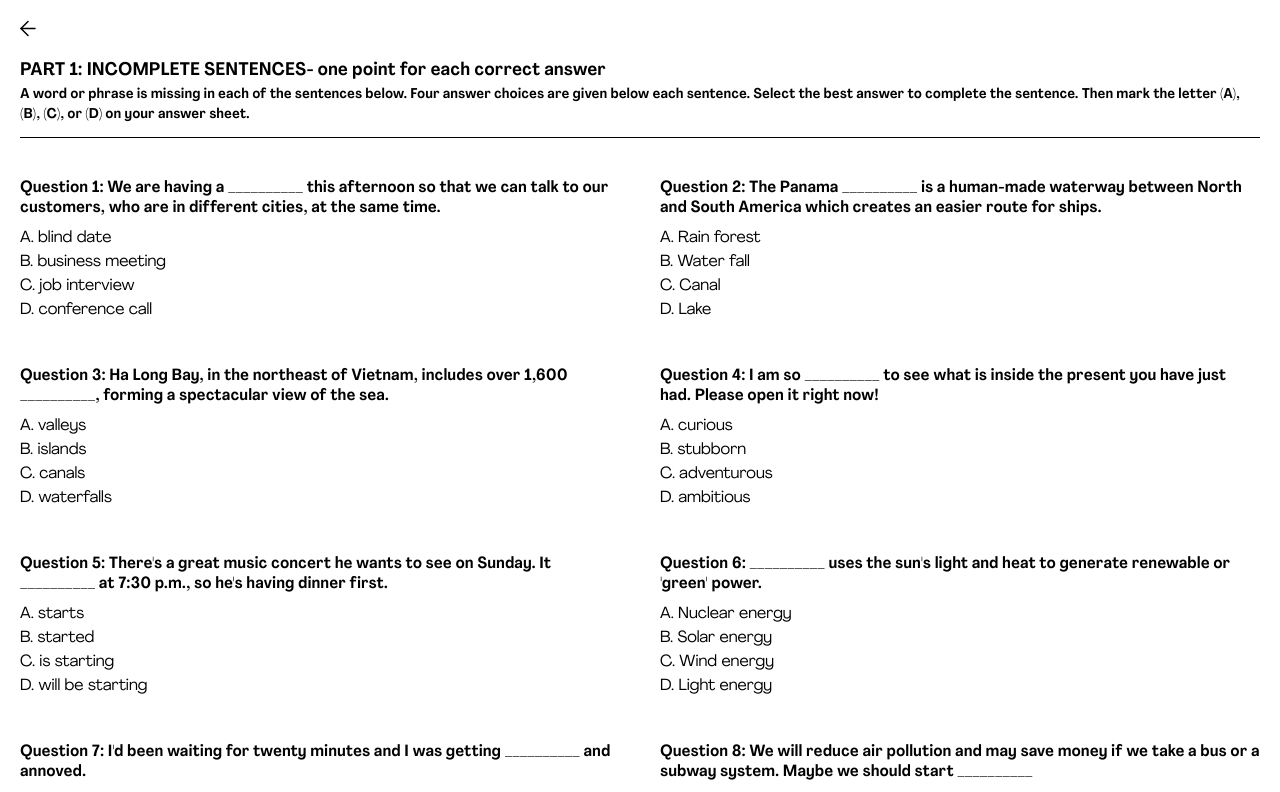
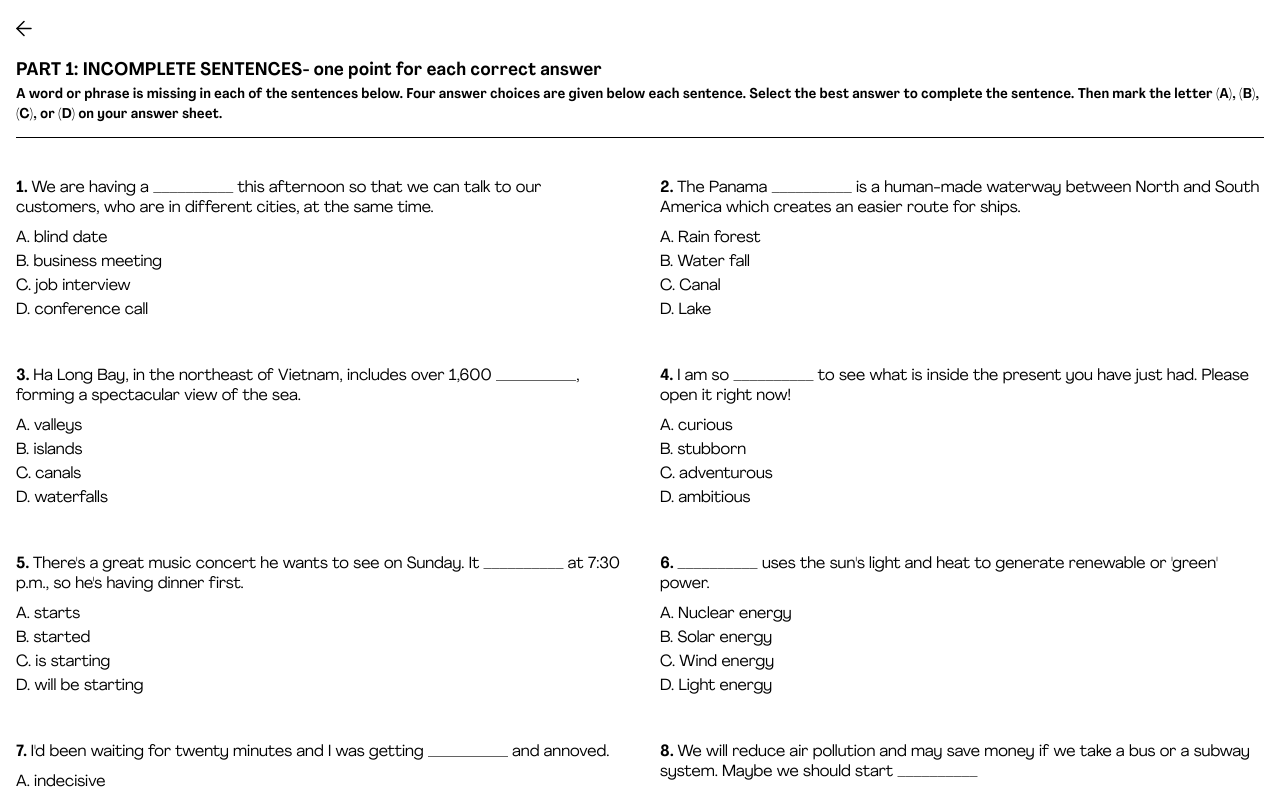
Before and after one commit to dubravko-luka/english-center, a Next.js app: page /test/english-2-08-06-2023 in a window 1280 px wide. Shown: the top 792 px of the page. Built offline with nearby package versions, Linux system fonts and the light colour scheme.

Commit message:
init code

```diff
--- a/package.json
+++ b/package.json
@@ -16,6 +16,7 @@
     "lint": "next lint"
   },
   "dependencies": {
+    "@tailwindcss/container-queries": "^0.1.1",
     "@types/aos": "^3.0.4",
     "@types/node": "18.15.11",
     "@types/react": "18.0.32",
--- a/src/components/Head/index.tsx
+++ b/src/components/Head/index.tsx
@@ -65,6 +65,8 @@ const HeadDocs: React.FC<Props> = ({ title = '' }) => {
 				property="og:description"
 				content="English Skill..."
 			/>
+			<script async src="https://pagead2.googlesyndication.com/pagead/js/adsbygoogle.js?client=ca-pub-8599946851840808"
+				crossOrigin="anonymous"></script>
 		</Head>
 	);
 };
--- a/src/modules/test-page/index.tsx
+++ b/src/modules/test-page/index.tsx
@@ -9,7 +9,7 @@ const TestListPage: React.FC = () => {
 
   return (
     <>
-      <div className="p-5">
+      <div className="py-5 container">
         {
           LIST_TEST.map((item, index) => (
             <LinkTest key={index}>
--- a/src/modules/test-page/view/index.tsx
+++ b/src/modules/test-page/view/index.tsx
@@ -31,7 +31,10 @@ const QuestionComponent: React.FC<QuestionComponentInterface> = (props) => {
   return (
     <>
       <div>
-        <div className="font-bold text-md leading-5">Question {props?.item?.id + 1}: {props?.item?.content}</div>
+        <div className="text-md leading-5">
+          <span className="font-bold">{props?.item?.id + 1}. </span>
+          <span>{props?.item?.content}</span>
+        </div>
       </div>
     </>
   )
@@ -71,7 +74,7 @@ const AnswerComponent: React.FC<AnswerComponentInterface> = (props) => {
             }
           `}
         >
-          {convertNumberToLetter(props?.item?.index)}. {props?.item?.content}
+          <span className="index-answer">{convertNumberToLetter(props?.item?.index)}.</span> {props?.item?.content}
         </WrapperAnswer>
       </div>
     </>
@@ -100,7 +103,7 @@ const Detail: React.FC = () => {
 
   return (
     <>
-      <div className="p-5">
+      <div className="py-5 container">
         <div className="mb-5">
           <Link href={AppRoutes.test}>
             <Svg name="arrow-left-black" />
@@ -108,13 +111,13 @@ const Detail: React.FC = () => {
         </div>
         {
           listQuestion.map((item, l_index) => (
-            <div key={l_index} className="grid grid-cols-12 gap-10">
+            <div key={l_index} className="grid grid-cols-12 xl:gap-x-10 gap-y-10">
               <div className="col-span-12">
                 <PartComponent item={item} />
               </div>
               {
                 item.questions?.map((question, q_index) => (
-                  <div key={q_index} className="xl:col-span-6 col-span-12">
+                  <div key={q_index} className={`xl:col-span-6 col-span-12`}>
                     <div className="mb-3">
                       <QuestionComponent item={question} />
                     </div>
--- a/src/modules/test-page/view/styled.ts
+++ b/src/modules/test-page/view/styled.ts
@@ -3,51 +3,55 @@ import styled from "styled-components";
 export const WrapperAnswer = styled.div`
   position: relative;
 
+  .index-answer {
+      position: relative;
+
+      &:before {
+        content: '';
+        position: absolute;
+        top: 40%;
+        left: 40%;
+        transform: translate(-50%, -50%);
+        width: 20px;
+        height: 30px;
+        border-style: solid;
+        border-radius: 100%;
+      }
+    }
+
   &.correct {
+    color: #1400FF;
 
-    &:before {
-      content: '';
-      position: absolute;
-      top: 50%;
-      left: calc(-25px / 3.5);
-      transform: translateY(-55%);
-      width: 25px;
-      height: 30px;
-      background-image: url('/images/svg/circle-blue.svg');
-      background-size: 100% 100%;
-      background-position: center;
+    .index-answer {
+
+      &:before {
+        border-width: 1px;
+        border-color: #1400FF;
+      }
     }
   }
 
   &.choose-wrong {
 
-    &:before {
-      content: '';
-      position: absolute;
-      top: 50%;
-      left: calc(-25px / 3.5);
-      transform: translateY(-55%);
-      width: 25px;
-      height: 30px;
-      background-image: url('/images/svg/circle-red.svg');
-      background-size: 100% 100%;
-      background-position: center;
+    color: #FF0006;
+
+    .index-answer {
+
+      &:before {
+        border-width: 1px;
+        border-color: #FF0006;
+      }
     }
   }
 
   &.choose {
 
-    &:before {
-      content: '';
-      position: absolute;
-      top: 50%;
-      left: calc(-25px / 3.5);
-      transform: translateY(-55%);
-      width: 25px;
-      height: 30px;
-      background-image: url('/images/svg/circle-black.svg');
-      background-size: 100% 100%;
-      background-position: center;
+    .index-answer {
+
+      &:before {
+        border-width: 1px;
+        border-color: #000;
+      }
     }
   }
 `;
--- a/tailwind.config.js
+++ b/tailwind.config.js
@@ -4,6 +4,12 @@ module.exports = {
     "./src/**/*.{js,ts,jsx,tsx}",
   ],
   theme: {
+    container: {
+      center: true,
+      padding: {
+        DEFAULT: '1rem',
+      },
+    },
     screens: {
       sssm: '410px',
       ssm: '480px',
@@ -33,5 +39,7 @@ module.exports = {
       },
     },
   },
-  plugins: [],
+  plugins: [
+    require('@tailwindcss/container-queries'),
+  ],
 }
```
Also changed, not shown: 1 other file (tests, documents, lock files or other folders).
